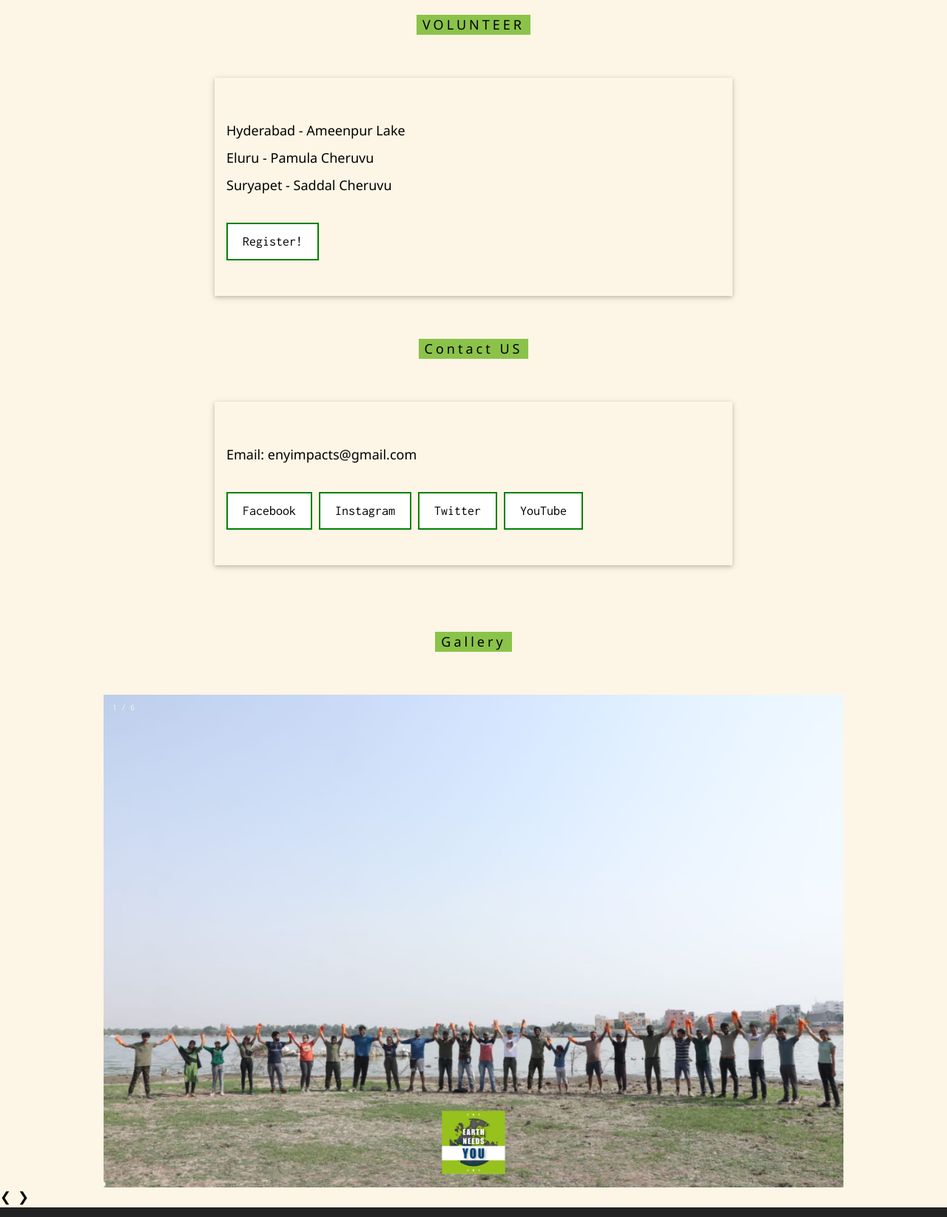
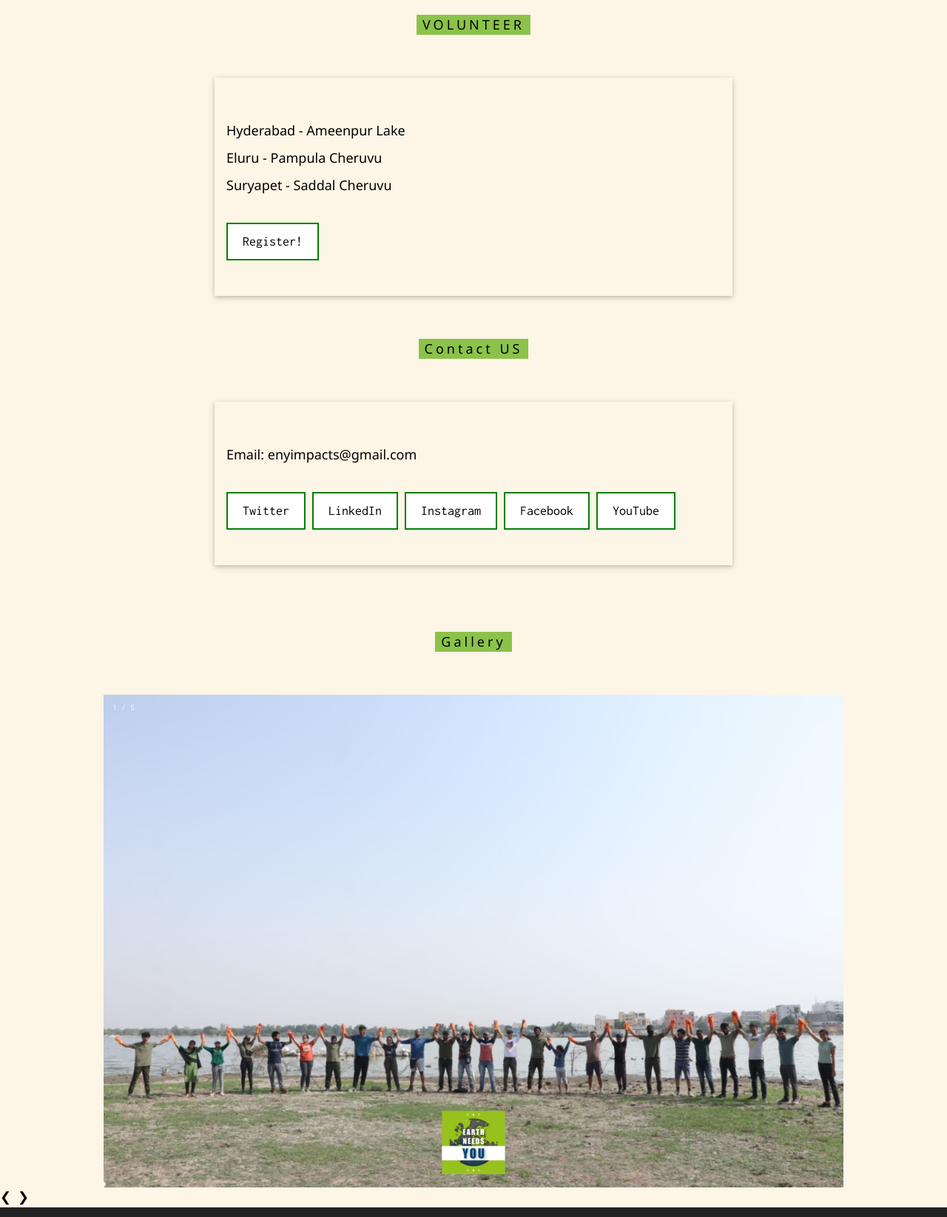
Before and after one commit to ShivaramaPranav/ToDo-APIService, a Flask app: page / in a window 1280 px wide. Shown: the part 1573-3218 px from the top of the page at 74% size. Run offline with Flask 2, Linux system fonts and the light colour scheme.

Commit message:
Update visvaHome.html

```diff
--- a/templates/visvaHome.html
+++ b/templates/visvaHome.html
@@ -44,7 +44,7 @@
 /* Six columns side by side */
 .column {
   float: left;
-  width: 16.66%;
+  width: 20%;
 }
 
 /* Add a transparency effect for thumnbail images */
@@ -165,7 +165,7 @@
     <div class="w3-container w3-padding-48 w3-card">
       <h5>Hyderabad - Ameenpur Lake</h5>
 
-      <h5>Eluru - Pamula Cheruvu</h5>
+      <h5>Eluru - Pampula Cheruvu</h5>
 
       <h5>Suryapet - Saddal Cheruvu</h5>
       <br>
@@ -198,9 +198,10 @@
     <div class="w3-container w3-padding-48 w3-card">
       <h5>Email: enyimpacts@gmail.com</h5>
       <br>
+      <a class="btn" href="https://twitter.com/ENYImpacts" target="_blank">Twitter</a>
+      <a class="btn" href="https://www.linkedin.com/company/visvasustainablefdn/" target="_blank">LinkedIn</a>
+      <a class="btn" href="https://www.instagram.com/enyimpacts/" target="_blank">Instagram</a>
       <a class="btn" href="https://www.facebook.com/ENYimpact/" target="_blank">Facebook</a>
-      <a class="btn" href="https://www.instagram.com/enyimpacts/" target="_blank">Instagram</a>
-      <a class="btn" href="https://twitter.com/ENYImpacts" target="_blank">Twitter</a>
       <a class="btn" href="https://www.youtube.com/channel/UCZi3wWlRWO0maLs1VYf10MA" target="_blank">YouTube</a>
     </div>
   </div>
@@ -209,32 +210,27 @@
 <div class="container">
   <h5 class="w3-center w3-padding-48"><span class="w3-tag w3-light-green w3-wide">Gallery</span></h5>
   <div class="mySlides w3-display-container">
-    <div class="numbertext">1 / 6</div>
+    <div class="numbertext">1 / 5</div>
     <img src="../static/IMG_1710.jpeg" style="width:100%">
   </div>
 
   <div class="mySlides w3-display-container">
-    <div class="numbertext">2 / 6</div>
+    <div class="numbertext">2 / 5</div>
     <img src="../static/IMG_1705.jpeg" style="width:100%">
   </div>
 
   <div class="mySlides w3-display-container">
-    <div class="numbertext">3 / 6</div>
+    <div class="numbertext">3 / 5</div>
     <img src="../static/IMG_3979.jpeg" style="width:100%">
   </div>
 
   <div class="mySlides w3-display-container">
-    <div class="numbertext">4 / 6</div>
-    <img src="../static/IMG_5627.jpeg" style="width:100%">
-  </div>
-
-  <div class="mySlides w3-display-container">
-    <div class="numbertext">5 / 6</div>
+    <div class="numbertext">4 / 5</div>
     <img src="../static/IMG_6080.jpeg" style="width:100%">
   </div>
 
   <div class="mySlides w3-display-container">
-    <div class="numbertext">6 / 6</div>
+    <div class="numbertext">5 / 5</div>
     <img src="../static/IMG_3715.jpeg" style="width:100%">
   </div>
 
@@ -256,13 +252,10 @@
       <img class="demo cursor" src="../static/IMG_3979.jpeg" style="width:100%" onclick="currentSlide(3)">
     </div>
     <div class="column">
-      <img class="demo cursor" src="../static/IMG_5627.jpeg" style="width:100%" onclick="currentSlide(4)">
+      <img class="demo cursor" src="../static/IMG_6080.jpeg" style="width:100%" onclick="currentSlide(4)">
     </div>
     <div class="column">
-      <img class="demo cursor" src="../static/IMG_6080.jpeg" style="width:100%" onclick="currentSlide(5)">
-    </div>
-    <div class="column">
-      <img class="demo cursor" src="../static/IMG_3715.jpeg" style="width:100%" onclick="currentSlide(6)">
+      <img class="demo cursor" src="../static/IMG_3715.jpeg" style="width:100%" onclick="currentSlide(5)">
     </div>
   </div>
 </div>
```
